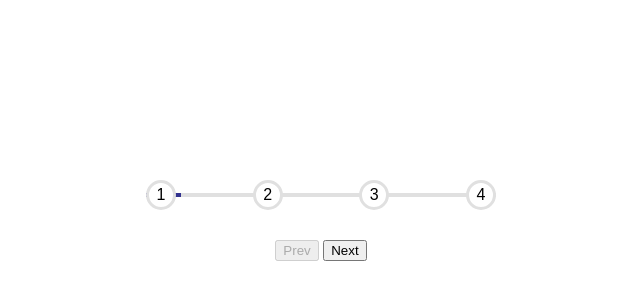
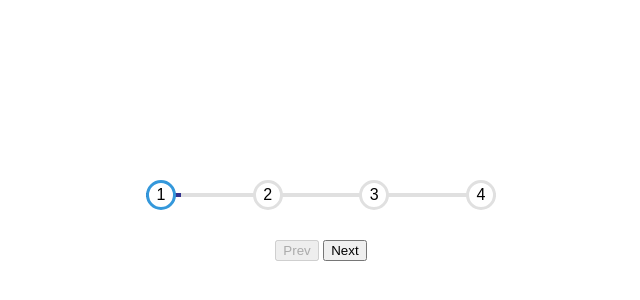
Before and after one commit to Miguel-Lima/projects, a plain HTML site: page progress-Step/index.html in a window 1280 px wide. Shown: the part 180-480 px from the top of the page, 319-959 px from the left. Drawn offline with Linux system fonts and the light colour scheme; a web font is replaced by a local one.

Commit message:
Circle border

```diff
--- a/progress-Step/style.css
+++ b/progress-Step/style.css
@@ -62,4 +62,9 @@ body{
     align-items: center;
     justify-content: center;
     border: 3px solid #e0e0e0;
+    transition: 0.4s ease;
 }
+
+.circle.active{
+    border-color: #3498db;
+}
```
